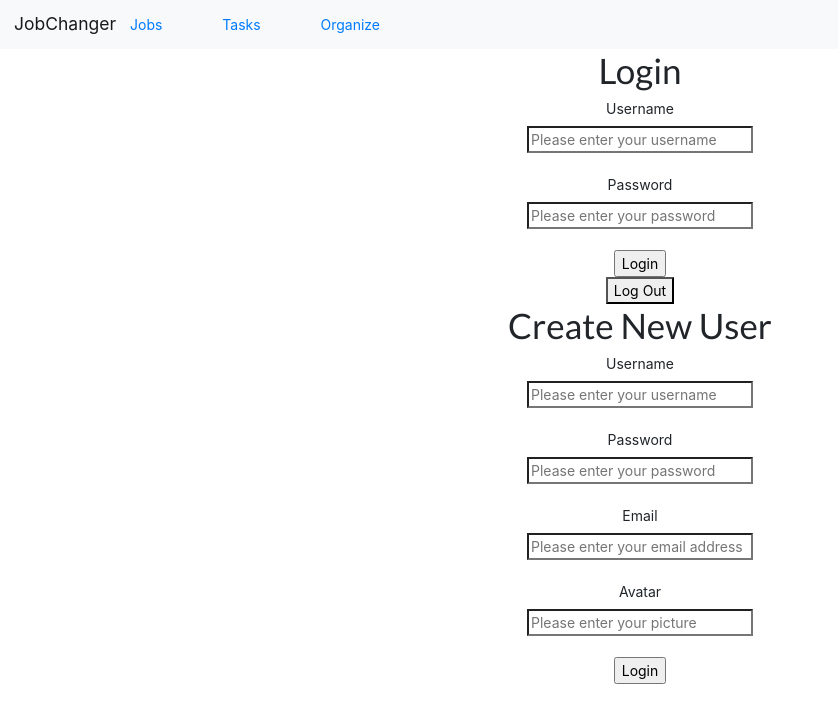
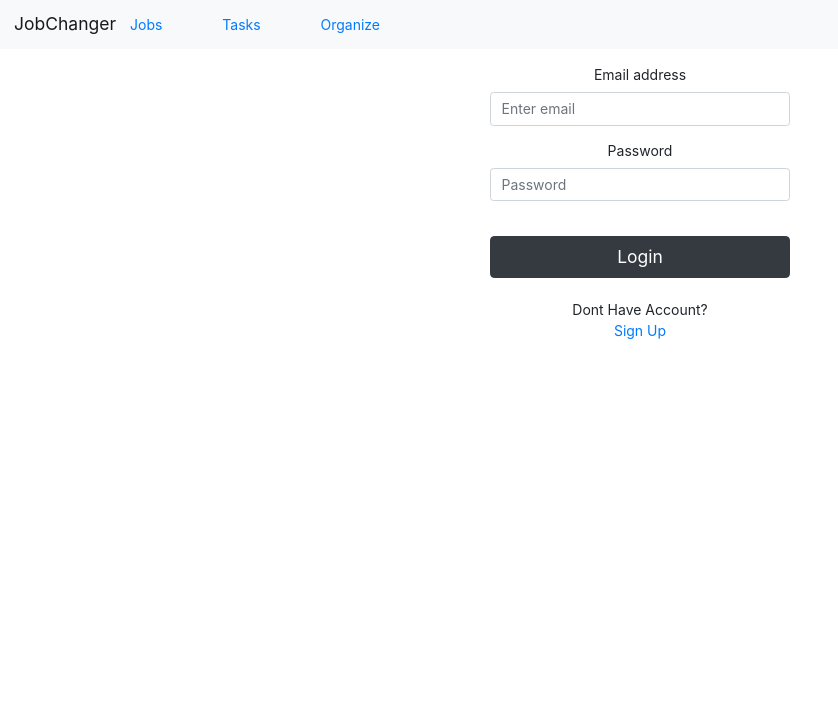
Before and after one commit to Lix311/jobchanger-front, a React (Create React App) app: page /login in a window 1280 px wide. Shown: the top 722 px of the page, without its empty margins (0-838 px from the left). Built offline with nearby package versions, Linux system fonts and the light colour scheme; no server answers.

Commit message:
login template done

```diff
--- a/src/App.css
+++ b/src/App.css
@@ -1,5 +1,19 @@
 .App {
   text-align: center;
+}
+
+.login-form {
+  width: 100%;
+  max-width: 330px;
+  padding:15px;
+  margin: auto;
+  height: 100%;
+}
+
+.login-div {
+  display: flex;
+  justify-content: center;
+  align-items: center;
 }
 
 .jobformopen {
@@ -61,4 +75,6 @@
   to {
     transform: rotate(360deg);
   }
+
+
 }
--- a/src/Components/Login.js
+++ b/src/Components/Login.js
@@ -1,5 +1,7 @@
 import React, { Component } from 'react';
 import { withRouter } from "react-router-dom";
+import {Form,Button} from 'react-bootstrap'
+import '../App.css'
 
 
 class Login extends Component {
@@ -56,9 +58,9 @@ class Login extends Component {
 
 render() {
         return (
-            <div>
-               <h1>Login</h1>
-                <form onSubmit={(event) => this.handleLogin(event)}>
+            <div className='login-div'>
+               {/* <h1>Login</h1>
+                <Form className='login-form' onSubmit={(event) => this.handleLogin(event)}>
                     <label>Username</label>
                     <br/>
                     <input
@@ -84,11 +86,36 @@ render() {
                     <br/>
                     <br/>
                     <input type='submit' value='Login' />
-                    </form>
-                    <button onClick={this.signOut}>Log Out</button>
+                    </Form>
+               <button onClick={this.signOut}>Log Out</button> */}
+                    <br/>
                     <br/>
 
-                    <h1>Create New User</h1>
+                    <Form className='login-form'>
+                        <Form.Group controlId="formBasicEmail">
+                            <Form.Label>Email address</Form.Label>
+                            <Form.Control type="email" placeholder="Enter email" />
+                            {/* <Form.Text className="text-muted">
+                            We'll never share your email with anyone else.
+                            </Form.Text> */}
+                        </Form.Group>
+
+                        <Form.Group controlId="formBasicPassword">
+                            <Form.Label>Password</Form.Label>
+                            <Form.Control type="password" placeholder="Password" />
+                        </Form.Group>
+                        <br/>
+                        <Button className='btn-lg btn-dark btn-block' variant="primary" type="submit">
+                            Login
+                        </Button>
+                        <br/>
+                        <div className='text-center'> Dont Have Account?
+                        <br/>
+                            <a href='/sign-up'>Sign Up</a>
+                        </div>
+                    </Form>
+
+                    {/* <h1>Create New User</h1>
                 <form onSubmit={(event) => this.handleNewUser(event)}>
                     <label>Username</label>
                     <br/>
@@ -139,7 +166,7 @@ render() {
                     <br/>
                     <br/>
                     <input type='submit' value='Login' />
-                    </form>
+                    </form> */}
 
 
 
```
